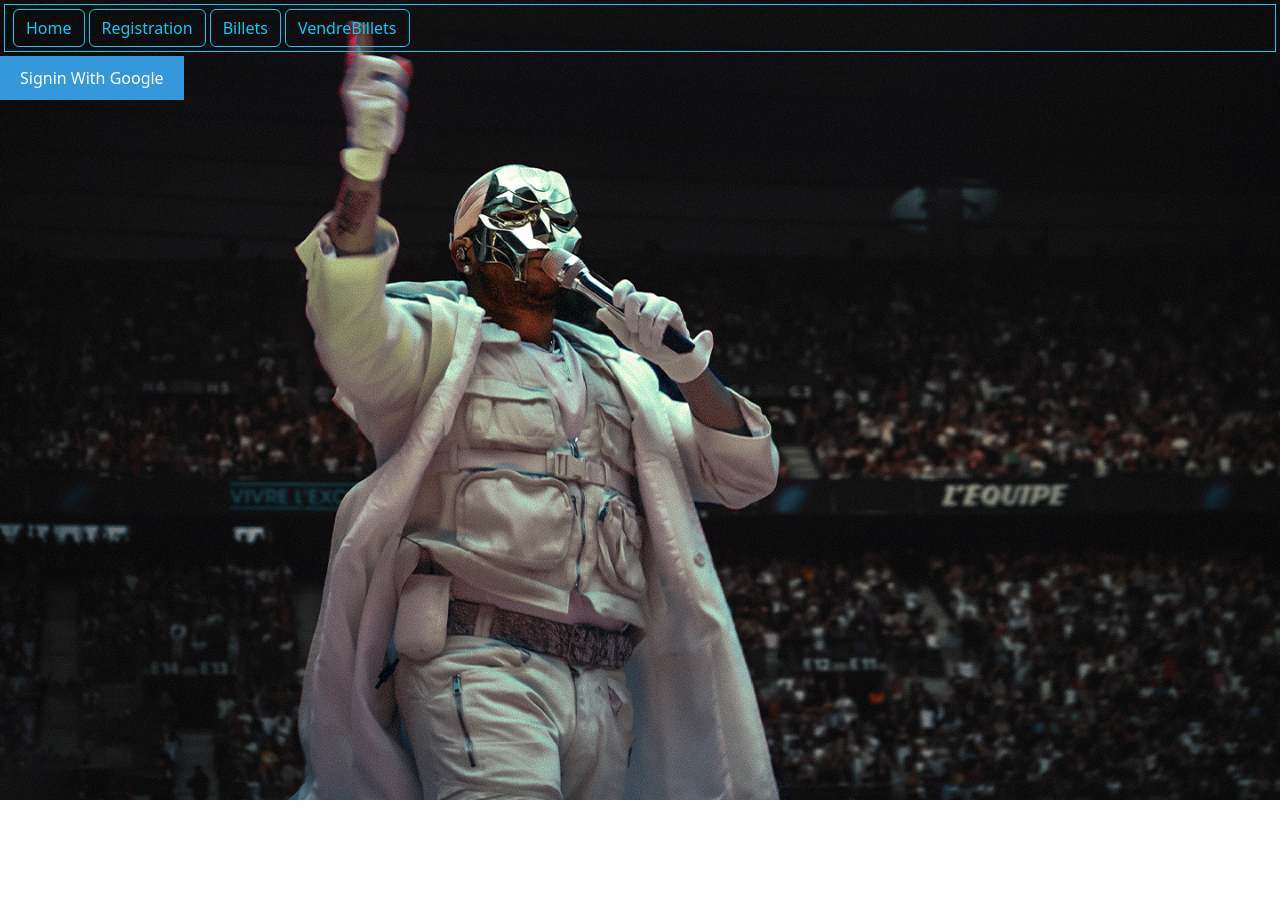
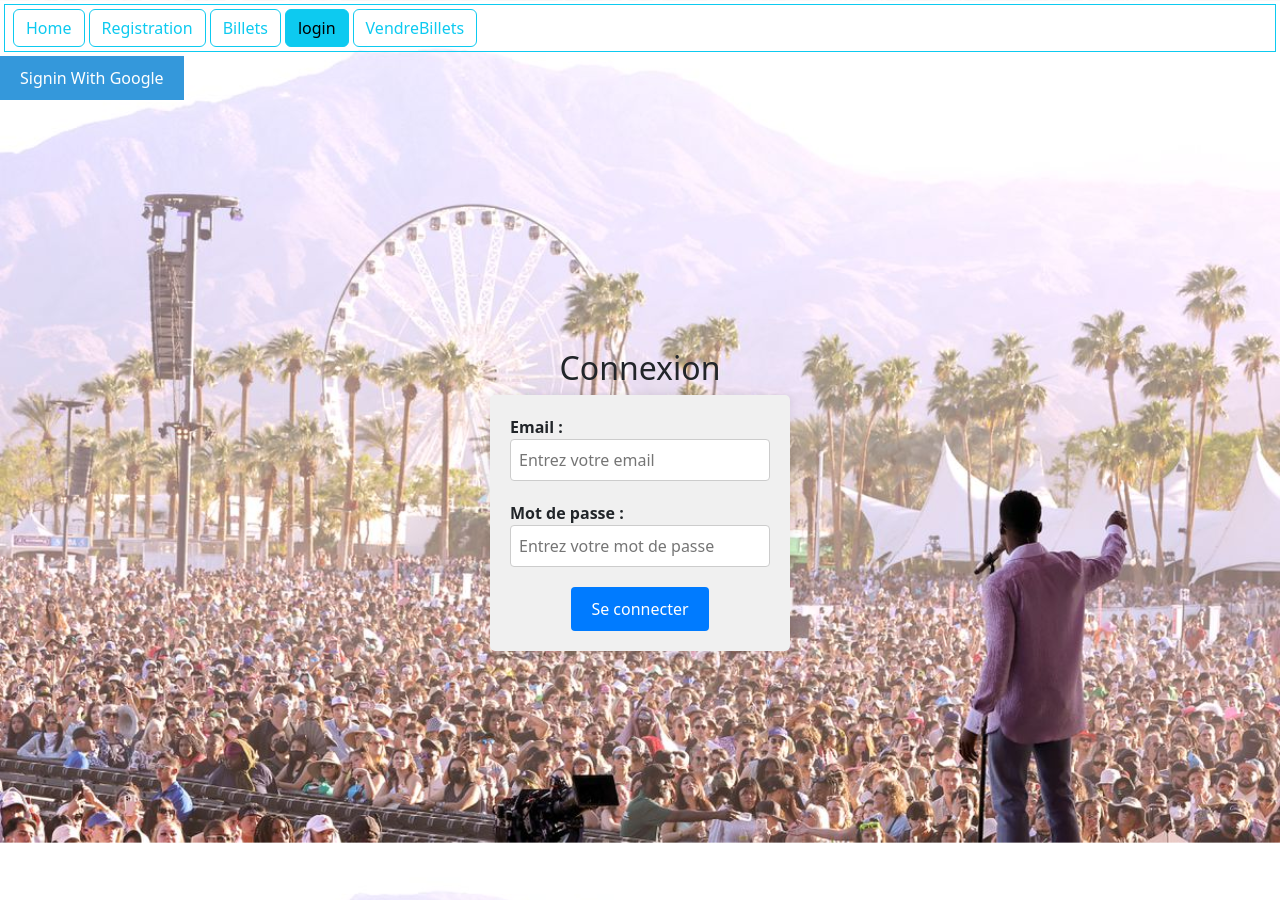
Before and after one commit to amineabne/projectFrontEnd, a React (Create React App) app: page /login in a window 1280 px wide. Before the commit the page ends 800 px from the top, so only its background shows below. Built offline with nearby package versions, Linux system fonts and the light colour scheme.

Commit message:
json updated login et registration

```diff
--- a/src/App.js
+++ b/src/App.js
@@ -9,6 +9,7 @@ import 'bootstrap/dist/css/bootstrap.min.css';
 import { NavLink } from 'react-router-dom';
 import User from './components/User';
 import SignIn from './components/SignIn';
+import Login from './components/login';
 
 
 function App() {
@@ -53,6 +54,15 @@ function App() {
               Billets
             </NavLink>
           </li>
+          <li>
+            <NavLink
+              onClick={() => setCurrentRoute("login")}
+              className={currentRoute === "login" ? "btn btn-outline-info ms-1" : 'btn btn-outline-info ms-1'}
+              to="/login"
+            >
+              login
+            </NavLink>
+          </li>
 
 
           <li>
@@ -75,6 +85,7 @@ function App() {
         <Route path="/Billets" element={<Billets />} />
         <Route path="/VendreBillets" element={<VendreBillets />} />
         <Route path="/User" element={<User />} />
+        <Route path="/login" element={<Login />} />
       </Routes>
     </BrowserRouter>
   );
--- a/src/components/Home.css
+++ b/src/components/Home.css
@@ -6,6 +6,17 @@ body {
   padding: 0;
   font-family: Arial, sans-serif;
   background-color: #f0f0f0;
+}
+.logout {
+  position: absolute; /* Position absolue par rapport au conteneur */
+  top: 10px; /* Distance depuis le haut du conteneur */
+  right: 10px; /* Distance depuis la droite du conteneur */
+  padding: 10px 20px; /* Espace interne du bouton (ajustez selon vos besoins) */
+  background-color: #007bff; /* Couleur de fond du bouton */
+  color: #fff; /* Couleur du texte du bouton */
+  border: none; /* Supprimez la bordure du bouton si nécessaire */
+  border-radius: 5px; /* Coins arrondis du bouton */
+  cursor: pointer; /* Curseur de type main pour indiquer qu'il s'agit d'un élément cliquable */
 }
 
 /* Container Styles */
--- a/src/components/Home.js
+++ b/src/components/Home.js
@@ -7,6 +7,7 @@ const logout = () => {
   localStorage.clear();
   window.location.reload();
 };
+
 
 function Home() {
   const headerAnimation = useSpring({
--- a/src/components/User.js
+++ b/src/components/User.js
@@ -11,7 +11,7 @@ const User = () => {
   const [lastName,setlastName] = useState('');
   const [email, setEmail] = useState('');
   const [password, setPassword] = useState('');
-  const [photo, setPhoto] = useState('');
+
 
   const handleSubmit = (e) => {
     e.preventDefault();
@@ -20,7 +20,7 @@ const User = () => {
       lastName:lastName,
       email: email,
       password: password,
-      photo: photo,
+
     };
 
     console.log('firstName:', firstName);
@@ -28,7 +28,7 @@ const User = () => {
 
     console.log('Email:', email);
     console.log('Password:', password);
-    console.log('Photo:', photo);
+
 
     fetch('http://localhost:8080/registration', {
       method: 'POST',
@@ -96,7 +96,7 @@ const User = () => {
             aria-describedby="passwordHelpBlock"
           />
 
-          <label htmlFor="photo" className="form-label">
+          {/* <label htmlFor="photo" className="form-label">
             Photo
           </label>
           <input
@@ -105,7 +105,7 @@ const User = () => {
             accept="image/*"
             onChange={(e) => setPhoto(e.target.value)}
             className="form-control"
-          />
+          /> */}
 
           <div id="passwordHelpBlock" className="form-text">
             Your password must be 8-20 characters long, contain letters and numbers, and must not contain spaces, special characters, or emoji.
--- /dev/null
+++ b/src/components/login.css
@@ -0,0 +1,55 @@
+
+
+.login-container {
+    display: flex;
+    flex-direction: column;
+    align-items: center;
+    justify-content: center;
+    height: 100vh;
+  }
+
+  .login-form {
+    display: flex;
+    flex-direction: column;
+    align-items: center;
+    gap: 10px;
+    width: 300px;
+    padding: 20px;
+    background-color: #f0f0f0;
+    border-radius: 5px;
+    box-shadow: 0px 0px 10px rgba(0, 0, 0, 0.1);
+  }
+
+  .form-group {
+    display: flex;
+    flex-direction: column;
+    align-items: flex-start;
+    width: 100%;
+    margin-bottom: 10px;
+  }
+
+  label {
+    font-weight: bold;
+  }
+
+  input {
+    width: 100%;
+    padding: 8px;
+    border: 1px solid #ccc;
+    border-radius: 4px;
+    outline: none;
+  }
+
+  .login-button {
+    background-color: #007bff;
+    color: #fff;
+    border: none;
+    border-radius: 4px;
+    padding: 10px 20px;
+    cursor: pointer;
+    transition: background-color 0.2s;
+  }
+
+  .login-button:hover {
+    background-color: #0056b3;
+  }
--- /dev/null
+++ b/src/components/login.js
@@ -0,0 +1,83 @@
+import React, { useState } from 'react';
+import './login.css';
+import { useHistory } from 'react-router-dom';
+
+function Login() {
+  const [email, setEmail] = useState('');
+  const [password, setPassword] = useState('');
+  const [errorMessage, setErrorMessage] = useState('');
+
+  const handleEmailChange = (e) => {
+    setEmail(e.target.value);
+  };
+
+  const handlePasswordChange = (e) => {
+    setPassword(e.target.value);
+  };
+
+  const handleLogin = () => {
+    const authenticationEndpoint = 'http://localhost:8080/registration/login';
+
+    fetch(authenticationEndpoint, {
+      method: 'POST',
+      headers: {
+        'Content-Type': 'application/json',
+      },
+      body: JSON.stringify({ email, password }),
+    })
+      .then((response) => {
+        if (response.ok) {
+          // Successful login
+          return response.json().then((data) => {
+            console.log(data);
+            const { token } = data;
+            localStorage.setItem('jwtToken', token);
+            window.location.href = '/home';
+
+          });
+        } else {
+          // Authentication error
+          throw new Error('Authentication failed');
+        }
+      })
+      .catch((error) => {
+        console.error('Error:', error.message);
+        // Display an error message to the user
+        setErrorMessage('Mot de passe ou email incorrect');
+      });
+  };
+
+  return (
+    <div className="login-container">
+      <h2>Connexion</h2>
+      <form className="login-form">
+        <div className="form-group">
+          <label htmlFor="email">Email :</label>
+          <input
+            type="email"
+            id="email"
+            value={email}
+            onChange={handleEmailChange}
+            placeholder="Entrez votre email"
+          />
+        </div>
+        <div className="form-group">
+          <label htmlFor="password">Mot de passe :</label>
+          <input
+            type="password"
+            id="password"
+            value={password}
+            onChange={handlePasswordChange}
+            placeholder="Entrez votre mot de passe"
+          />
+        </div>
+        <button type="button" onClick={handleLogin} className="login-button">
+          Se connecter
+        </button>
+        {errorMessage && <div className="error-message">{errorMessage}</div>}
+      </form>
+    </div>
+  );
+}
+
+export default Login;
--- a/src/index.css
+++ b/src/index.css
@@ -1,7 +1,7 @@
 
 body {
 
-    background-image: url('./components/the-weeknd-stade-france-news-visu.jpg');
+    background-image: url('./components/Q6G4EMF5HBG4XEZXA7SVD37GAI.jpg');
     background-size: cover;
     background-repeat: no-repeat;
     background-attachment: fixed; /* Pour fixer l'image en arrière-plan */
--- a/src/index.js
+++ b/src/index.js
@@ -7,7 +7,7 @@ import reportWebVitals from './reportWebVitals';
 const root = ReactDOM.createRoot(document.getElementById('root'));
 root.render(
   <React.StrictMode>
-    <App />
+   <App />
 
   </React.StrictMode>
 );
```
Also changed, not shown: src/components/20230131031558.jpg (added), src/components/Q6G4EMF5HBG4XEZXA7SVD37GAI.jpg (added).
